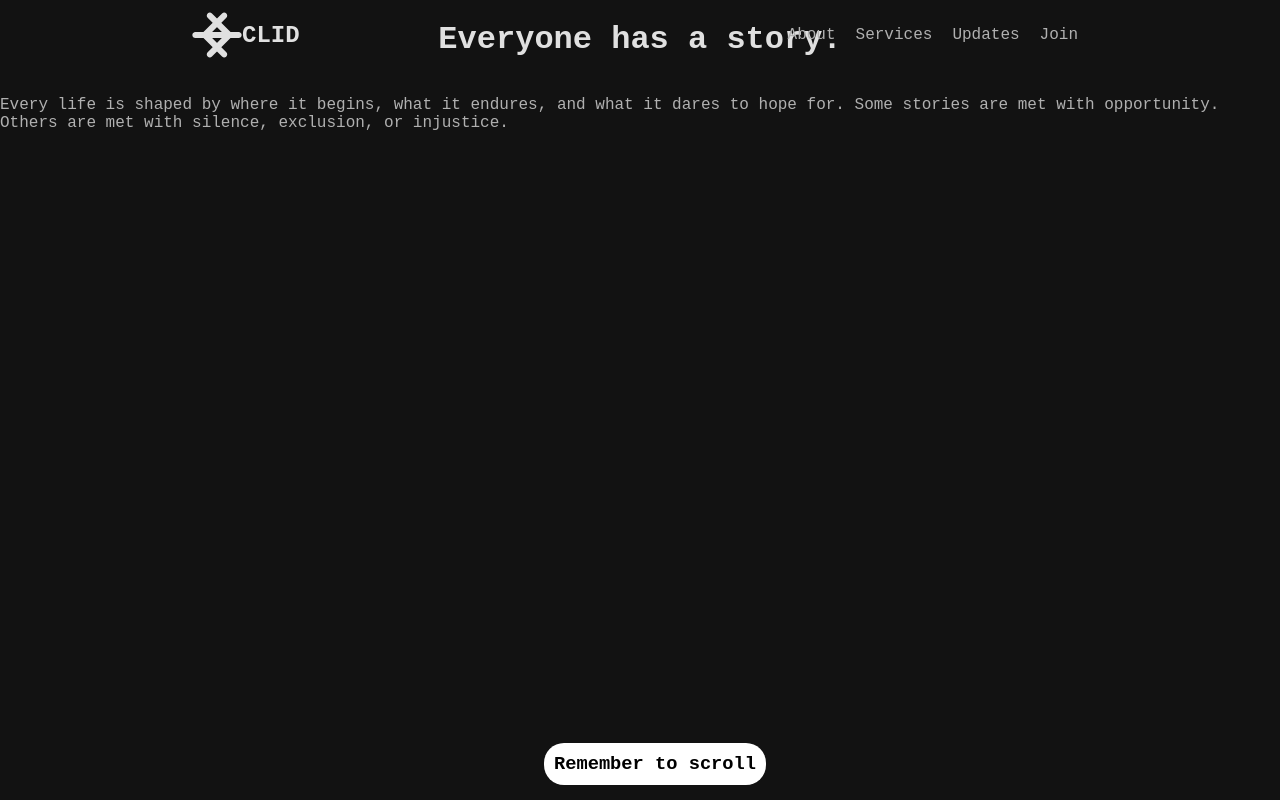
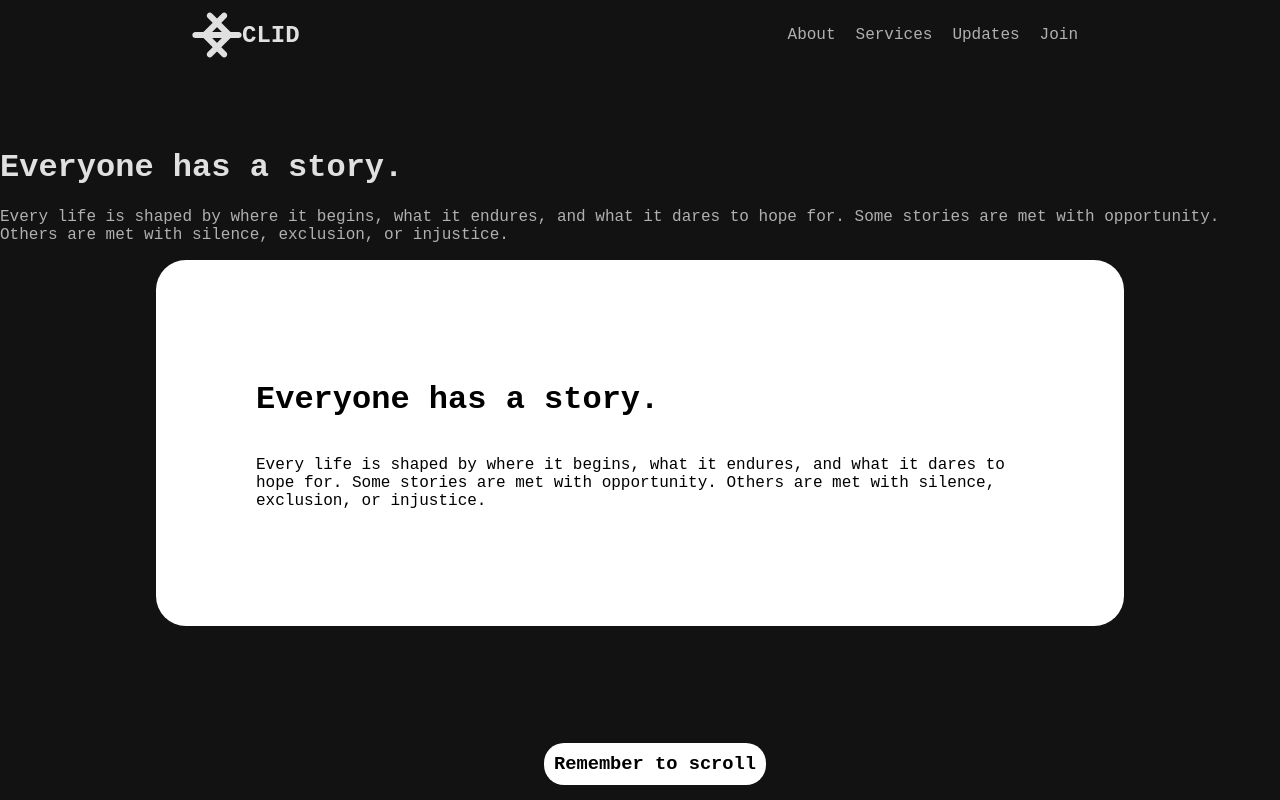
Before and after one commit to amethystcoder/CLID, a website: page index.html in a window 1280 px wide. Drawn offline with nearby package versions, Linux system fonts and the light colour scheme; a web font is replaced by a local one.

Commit message:
worked on some new stuff

```diff
--- a/index.html
+++ b/index.html
@@ -50,9 +50,16 @@
         </div>
     </nav>
 
-  <header>
-    <h1 class="primary">Everyone has a story.</h1>
-    <p class="secondary">Every life is shaped by where it begins, what it endures, and what it dares to hope for. Some stories are met with opportunity. Others are met with silence, exclusion, or injustice.</p>
+  <header class="push-down-slight">
+    <div class="header-text-cont">
+        <h1 class="primary">Everyone has a story.</h1>
+        <p class="secondary">Every life is shaped by where it begins, what it endures, and what it dares to hope for. Some stories are met with opportunity. Others are met with silence, exclusion, or injustice.</p>
+    </div>
+
+    <div class="whitish-box">
+        <h1>Everyone has a story.</h1>
+        <p>Every life is shaped by where it begins, what it endures, and what it dares to hope for. Some stories are met with opportunity. Others are met with silence, exclusion, or injustice.</p>
+    </div>
   </header>
 
 
--- a/styles.css
+++ b/styles.css
@@ -72,4 +72,18 @@ header{
     align-items: center;
     justify-content: center;
     width: 100%;
+    position: relative;
 }
+.push-down-slight{
+    padding-top: 10%;
+}
+.whitish-box{
+    display: flex;
+    flex-direction: column;
+    width: 60%;
+    height: 60%;
+    background-color: white;
+    border-radius: 30px;
+    padding: 100px;
+    box-sizing: content-box;
+}
```
Also changed, not shown: assets/dianacibotari1991-woman-6133583_1920.jpg (added), assets/educadormarcossv-child-6088574_1920.jpg (added).
